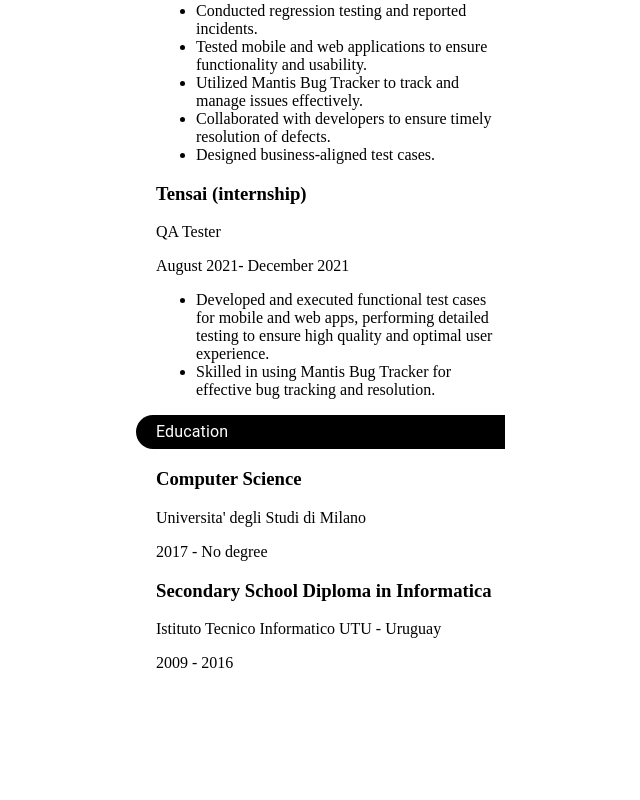
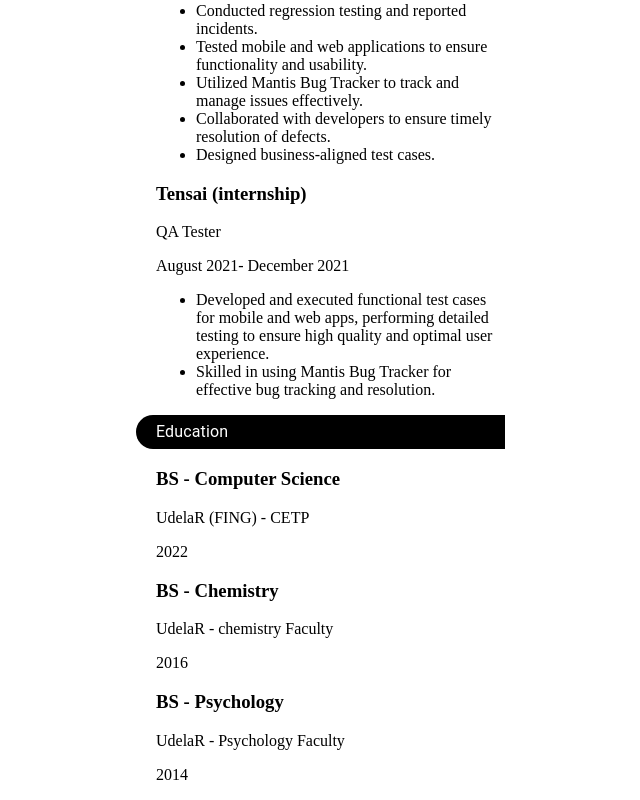
Before and after one commit to cbalsemao/cv-project, a React (Vite) app: page /cv in a window 1280 px wide. Shown: the part 972-1772 px from the top of the page, without its empty margins (532-1172 px from the left). Before the commit the page ends 1660 px from the top, so only its background shows below. Built offline with nearby package versions, Linux system fonts and the light colour scheme.

Commit message:
chore: education and experiences section updated

```diff
--- a/src/pages/cv-page/sections/right-column/EducationSection.tsx
+++ b/src/pages/cv-page/sections/right-column/EducationSection.tsx
@@ -1,18 +1,29 @@
 import { useTranslation } from 'react-i18next';
 import Section from '../../../../components/Section';
 
+type Education = {
+  degree: string;
+  school: string;
+  date: string;
+};
+
 const EducationSection = () => {
   const { t } = useTranslation();
+
+  const educationInfo = t('education.info', {
+    returnObjects: true,
+  }) as Education[];
+
   return (
     <Section title={t('education.title')} side={'right'}>
       <div>
-        <h3>Computer Science</h3>
-        <p>Universita' degli Studi di Milano</p>
-        <p>2017 - No degree</p>
-
-        <h3>Secondary School Diploma in Informatica</h3>
-        <p>Istituto Tecnico Informatico UTU - Uruguay</p>
-        <p>2009 - 2016</p>
+        {educationInfo.map((edu, index) => (
+          <div key={index}>
+            <h3>{edu.degree}</h3>
+            <p>{edu.school}</p>
+            <p>{edu.date}</p>
+          </div>
+        ))}
       </div>
     </Section>
   );
--- a/src/pages/cv-page/sections/right-column/ExperiencesSection.tsx
+++ b/src/pages/cv-page/sections/right-column/ExperiencesSection.tsx
@@ -1,28 +1,44 @@
 import { useTranslation } from 'react-i18next';
 import Section from '../../../../components/Section';
 
+type Project = {
+  name: string;
+  date: string;
+  description: string[];
+};
+
+type Experience = {
+  company: string;
+  role: string;
+  date: string;
+  projects?: Project[];
+  description?: string[];
+};
+
 const ExperiencesSection = () => {
   const { t } = useTranslation();
+
+  const experiences = t('experience.info', {
+    returnObjects: true,
+  }) as Experience[];
+
   return (
     <Section title={t('experience.title')} side={'right'}>
-      {(t('experience.info', { returnObjects: true }) as any[]).map(
-        (experience: any, expIndex: number) => (
+      {experiences.map((experience, expIndex) => (
         <div key={expIndex}>
           <h3>{experience.company}</h3>
           <p>{experience.role}</p>
           <p>{experience.date}</p>
           {experience.projects && (
             <ul>
-                {experience.projects.map((project: any, projIndex: number) => (
+              {experience.projects.map((project, projIndex) => (
                 <li key={projIndex}>
                   <h4>{project.name}</h4>
                   <h5>{project.date}</h5>
                   <ul>
-                      {project.description.map(
-                        (desc: string, descIndex: number) => (
+                    {project.description.map((desc, descIndex) => (
                       <li key={descIndex}>{desc}</li>
-                        )
-                      )}
+                    ))}
                   </ul>
                 </li>
               ))}
@@ -30,16 +46,13 @@ const ExperiencesSection = () => {
           )}
           {experience.description && (
             <ul>
-                {experience.description.map(
-                  (desc: string, descIndex: number) => (
+              {experience.description.map((desc, descIndex) => (
                 <li key={descIndex}>{desc}</li>
-                  )
-                )}
+              ))}
             </ul>
           )}
         </div>
-        )
-      )}
+      ))}
     </Section>
   );
 };
--- a/src/translations/translation-en.json
+++ b/src/translations/translation-en.json
@@ -95,6 +95,23 @@
   },
 
   "education": {
-    "title": "Education"
+    "title": "Education",
+    "info": [
+      {
+        "degree": "BS - Computer Science",
+        "school": "UdelaR (FING) - CETP",
+        "date": "2022"
+      },
+      {
+        "degree": "BS - Chemistry",
+        "school": "UdelaR - chemistry Faculty",
+        "date": "2016"
+      },
+      {
+        "degree": "BS - Psychology",
+        "school": "UdelaR - Psychology Faculty",
+        "date": "2014"
+      }
+    ]
   }
 }
```
Lines whose indentation alone changed are shown as unchanged.
